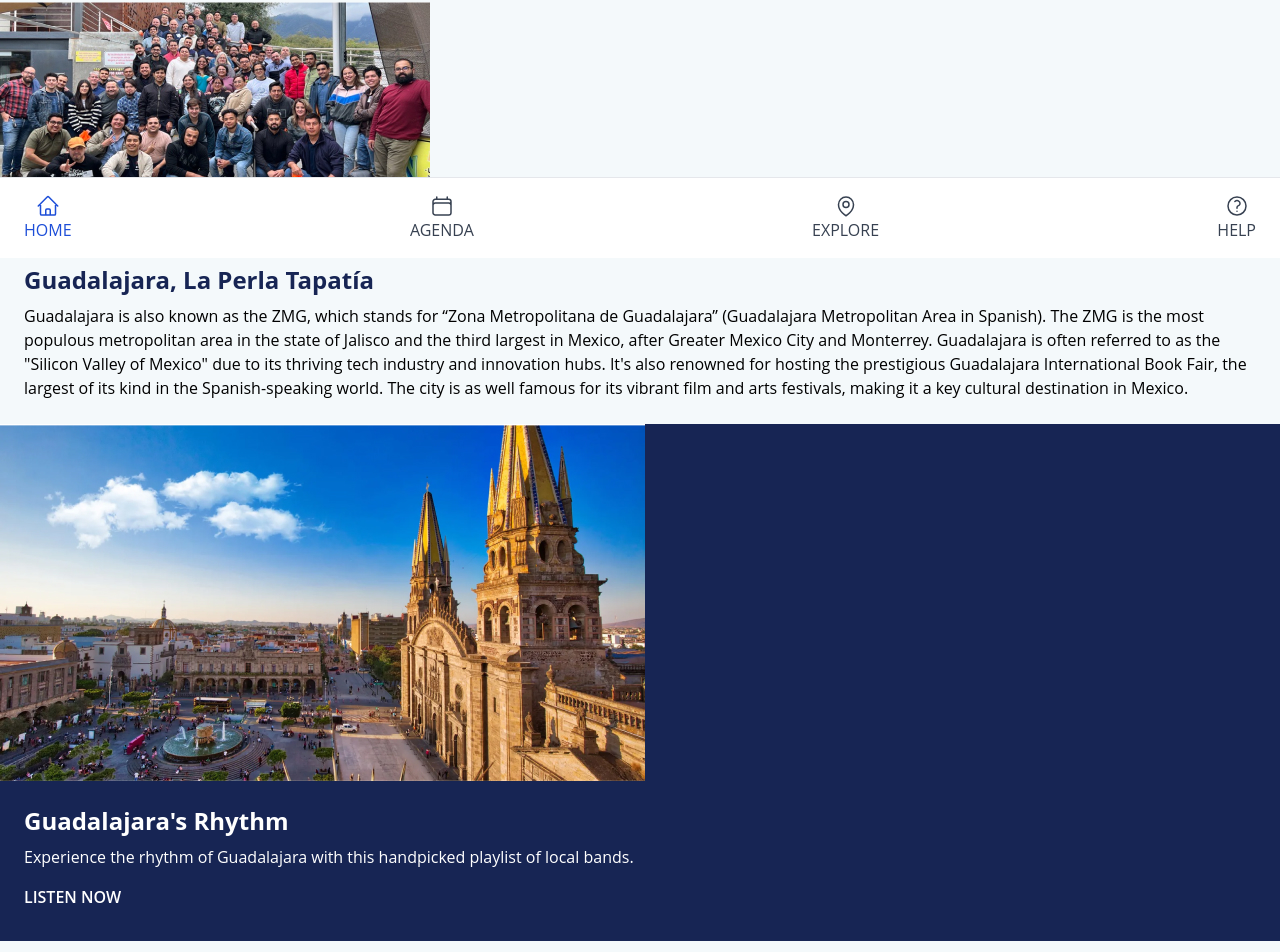
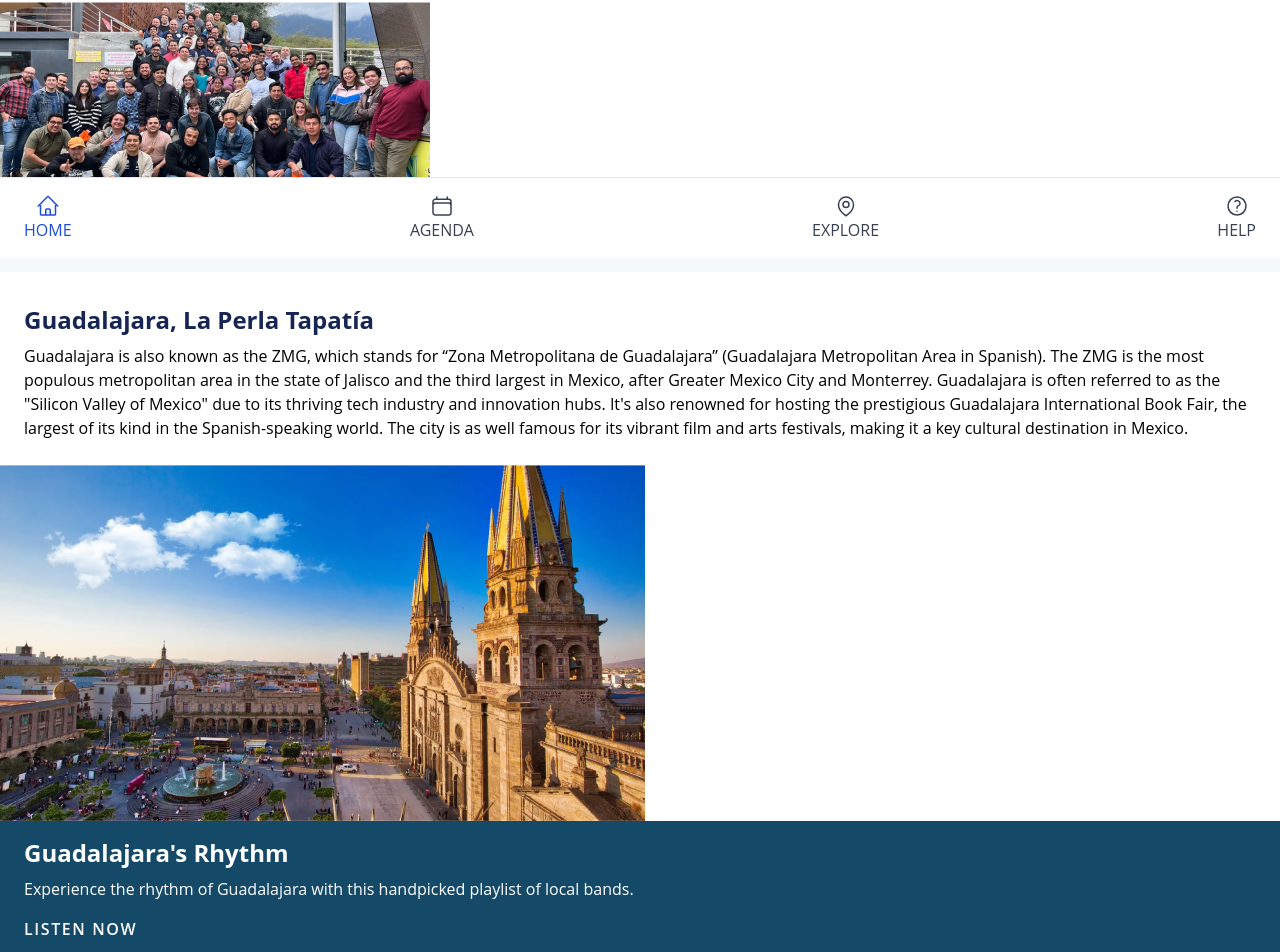
Before and after one commit to holaontiveros/wgu-summit, a React (Create React App) app: page / in a window 1280 px wide. Shown: the part 542-1494 px from the top of the page. Built offline with nearby package versions, Linux system fonts and the light colour scheme; no server answers.

Commit message:
chore: added easter egg on header

```diff
--- a/src/components/Header.jsx
+++ b/src/components/Header.jsx
@@ -1,9 +1,25 @@
-import React from "react";
+import React, { useState, useEffect } from "react";
+import { useNavigate } from "react-router-dom";
+
 import darkLogo from "assets/images/wgu-logo-dark.svg";
 
 const Header = ({ title }) => {
+  const navigate = useNavigate();
+
+  const [clickCount, setClickCount] = useState(0);
+
+  useEffect(() => {
+    if (clickCount >= 3) {
+      navigate("/egg");
+    }
+  }, [clickCount]);
+
+  const handleClick = () => {
+    setClickCount(clickCount + 1);
+  };
+
   return (
-    <header className="sticky top-0 z-20 mb-6">
+    <header className="sticky top-0 z-20 mb-6" onClick={handleClick}>
       <div className="container z-20 mx-auto flex items-center gap-4 bg-primary-250 px-6 pb-6 pt-10">
         <img src={darkLogo} width="85" height="20" alt="" />
         <span className="text-xl font-bold">|</span>
--- a/src/index.css
+++ b/src/index.css
@@ -22,6 +22,6 @@
   }
 
   .btn-link {
-    @apply px-0;
+    @apply px-0 tracking-widest;
   }
 }
--- a/src/index.js
+++ b/src/index.js
@@ -4,7 +4,7 @@ import "./index.css";
 import App from "./App";
 import reportWebVitals from "./reportWebVitals";
 import { RouterProvider, createBrowserRouter } from "react-router-dom";
-import { Home, Explore, Help } from "routes";
+import { Home, Explore, Help, Egg } from "routes";
 
 const root = ReactDOM.createRoot(document.getElementById("root"));
 
@@ -29,6 +29,10 @@ const router = createBrowserRouter([
         path: "/help",
         element: <Help />,
       },
+      {
+        path: "/egg",
+        element: <Egg />,
+      },
     ],
   },
 ]);
--- a/src/routes/Explore.jsx
+++ b/src/routes/Explore.jsx
@@ -25,12 +25,8 @@ const Explore = () => {
         setSlidesPerView(1.5);
       } else if (window.innerWidth < 480) {
         setSlidesPerView(1.6);
-      } else if (window.innerWidth < 768) {
-        setSlidesPerView(2.5);
-      } else if (window.innerWidth < 1024) {
-        setSlidesPerView(3.5);
       } else {
-        setSlidesPerView(4.5);
+        setSlidesPerView(3);
       }
     };
 
--- a/src/routes/Home.jsx
+++ b/src/routes/Home.jsx
@@ -17,7 +17,9 @@ function Home() {
           <WeatherWidget />
         </div>
       </div>
-      <div className="container mx-auto flex flex-col gap-2 bg-white px-6 pt-8">
+
+      <div className="bg-white pt-8">
+        <div className="container mx-auto flex flex-col gap-2 px-6">
           <h3 className="headline-3 text-blue-950">Welcome to WIS Summit!</h3>
           <p>
             We're pleased to have you join us in Guadalajara for four days of
@@ -30,9 +32,11 @@ function Home() {
         <img
           src={heroImage2}
           alt="WGU WIS Team - Monterrey 2024"
-        className="my-6"
+          className="mb-8 mt-6"
         />
+      </div>
 
+      <div className="bg-white pt-8">
         <div className="container mx-auto flex flex-col gap-2 px-6">
           <h3 className="headline-3 text-blue-950">
             Guadalajara, La Perla Tapatía
@@ -40,21 +44,23 @@ function Home() {
           <p>
             Guadalajara is also known as the ZMG, which stands for “Zona
             Metropolitana de Guadalajara” (Guadalajara Metropolitan Area in
-          Spanish). The ZMG is the most populous metropolitan area in the state
-          of Jalisco and the third largest in Mexico, after Greater Mexico City
-          and Monterrey. Guadalajara is often referred to as the "Silicon Valley
-          of Mexico" due to its thriving tech industry and innovation hubs. It's
-          also renowned for hosting the prestigious Guadalajara International
-          Book Fair, the largest of its kind in the Spanish-speaking world. The
-          city is as well famous for its vibrant film and arts festivals, making
-          it a key cultural destination in Mexico.
+            Spanish). The ZMG is the most populous metropolitan area in the
+            state of Jalisco and the third largest in Mexico, after Greater
+            Mexico City and Monterrey. Guadalajara is often referred to as the
+            "Silicon Valley of Mexico" due to its thriving tech industry and
+            innovation hubs. It's also renowned for hosting the prestigious
+            Guadalajara International Book Fair, the largest of its kind in the
+            Spanish-speaking world. The city is as well famous for its vibrant
+            film and arts festivals, making it a key cultural destination in
+            Mexico.
           </p>
         </div>
+        <img src={heroImage3} alt="Guadalajara, Jalisco" className="mt-6" />
+      </div>
 
-      <div className="bg-blue-950">
-        <img src={heroImage3} alt="Guadalajara, Jalisco" className="mt-6" />
+      <div className="bg-secondary-700">
         <div className="container">
-          <div className="flex flex-col gap-2 px-6 py-6 text-white">
+          <div className="flex flex-col gap-2 px-6 py-4 text-white">
             <h3 className="headline-3">Guadalajara's Rhythm</h3>
             <p>
               Experience the rhythm of Guadalajara with this handpicked playlist
--- a/src/routes/index.js
+++ b/src/routes/index.js
@@ -1,5 +1,6 @@
 import Explore from "routes/Explore";
 import Home from "routes/Home";
 import Help from "routes/Help";
+import Egg from "routes/Egg";
 
-export { Explore, Home, Help };
+export { Explore, Home, Help, Egg };
--- a/tailwind.config.js
+++ b/tailwind.config.js
@@ -55,6 +55,7 @@ module.exports = {
         },
         secondary: {
           500: "#217AAE",
+          700: "#144968",
         },
       },
     },
```
Lines whose indentation alone changed are shown as unchanged.
